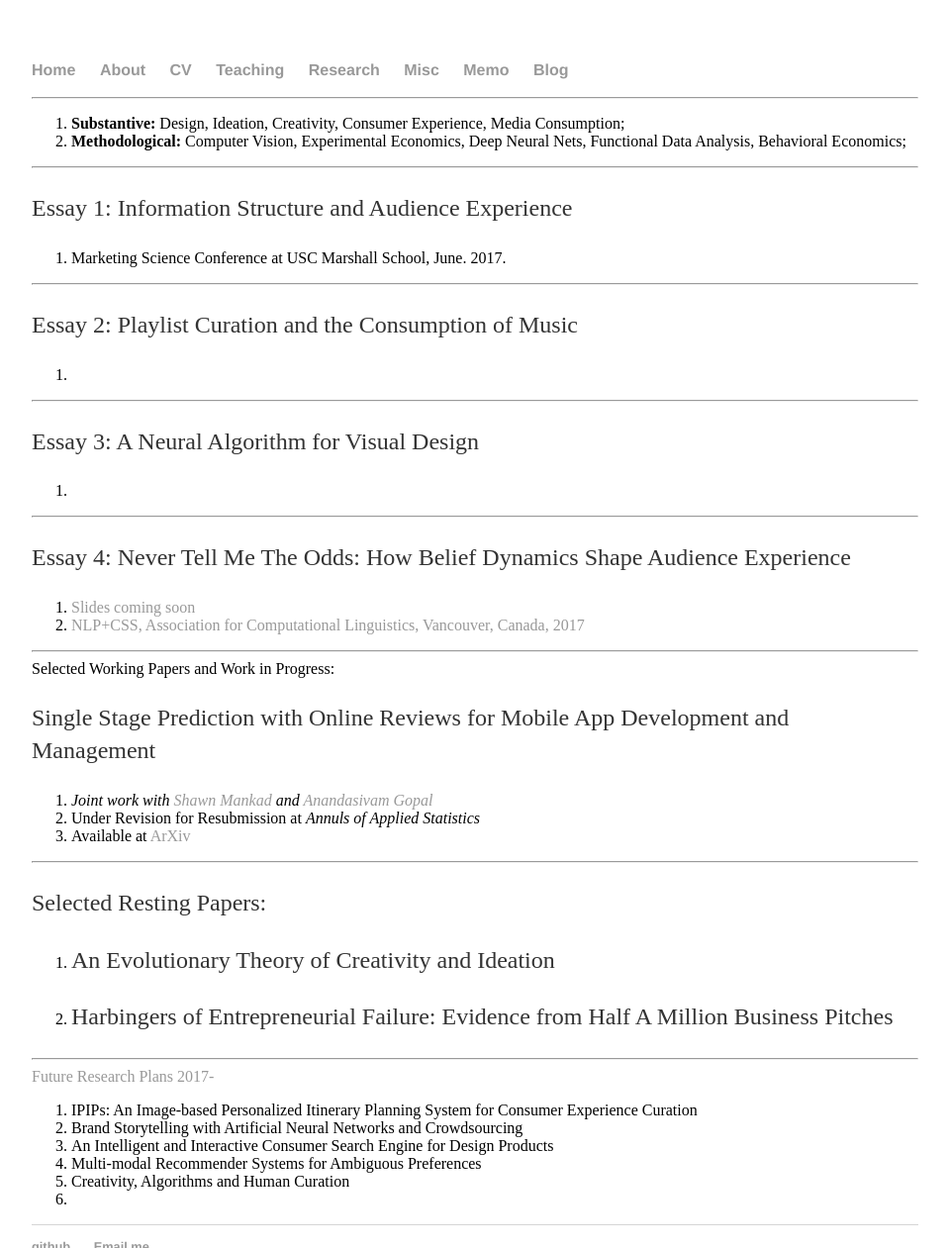
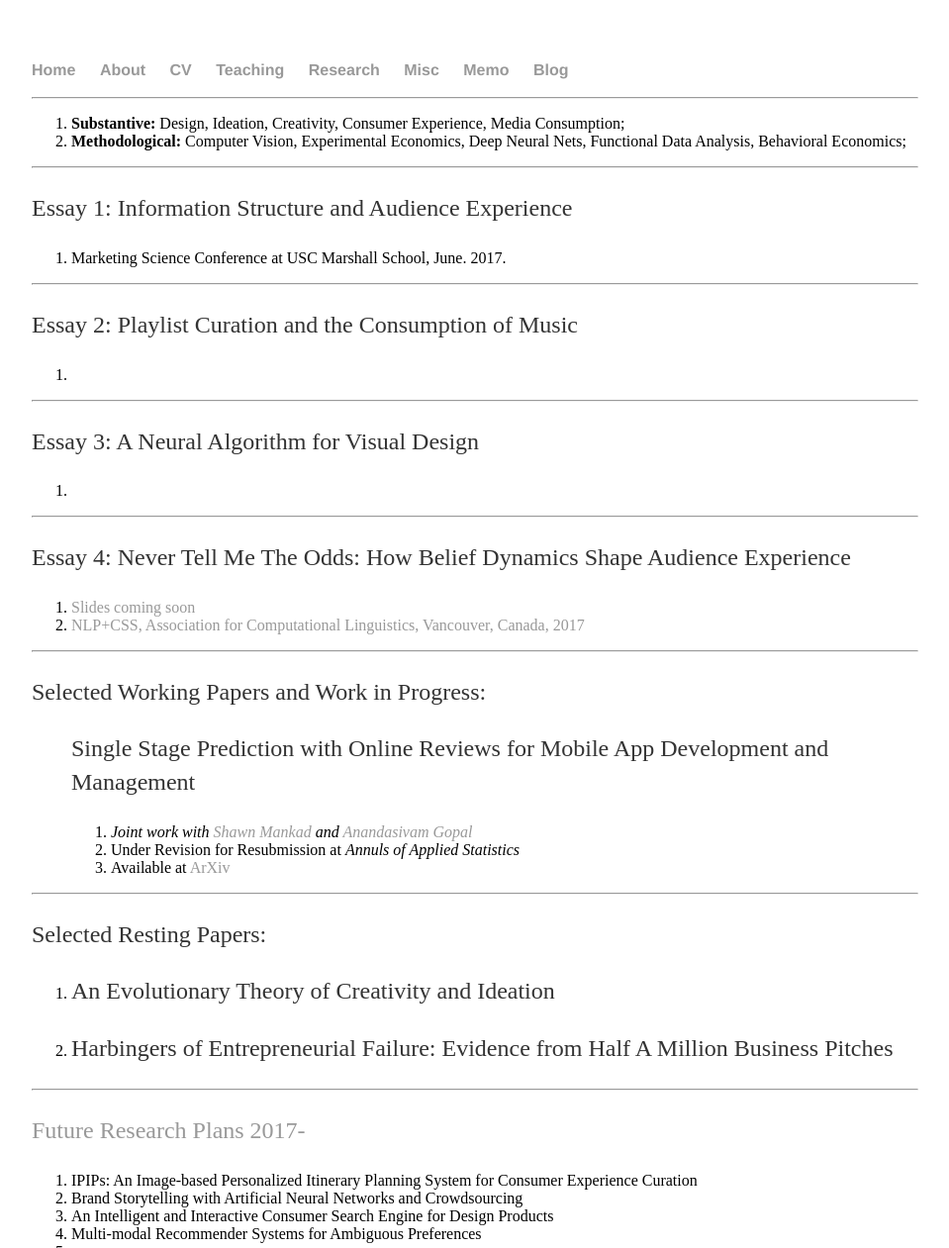
Before and after one commit to shenglih/shenglih.github.io, a Jekyll site: the page built from research/index.html, in a window 1280 px wide. Shown: the top 1261 px of the page at 99% size, without its empty margins (160-1119 px from the left). Built offline with Jekyll 4.4.1, drawn with Linux system fonts in a browser that asks for light colours; grey boxes are pictures that could not be loaded.

Commit message:
Update index.html

```diff
--- a/research/index.html
+++ b/research/index.html
@@ -39,14 +39,15 @@ title: Shengli Hu, Research
 
   <hr>
 
-  Selected Working Papers and Work in Progress:
-
+	<p>Selected Working Papers and Work in Progress:</p>
+	<ol>
 	<p> Single Stage Prediction with Online Reviews for Mobile App Development and Management</p>
 
   <ol>
     <li> <em> Joint work with <a href="http://mankad-research.hosting.cornell.edu">Shawn Mankad</a> and <a href="http://scholar.rhsmith.umd.edu/anandgopal/home?destination=home">Anandasivam Gopal</a> </em></li>
     <li> Under Revision for Resubmission at <em> Annuls of Applied Statistics </em></li>
 <li> Available at <a href="https://arxiv.org/"> ArXiv </a></li>
+	</ol>
 	</ol>
 
 	<hr>
@@ -57,13 +58,12 @@ title: Shengli Hu, Research
 		<li><p> Harbingers of Entrepreneurial Failure: Evidence from Half A Million Business Pitches </p></li>
 	</ol>
   <hr>
-	 <a href="https://www.dropbox.com/s/wj3mj8he6m8e4ls/ws.pdf?dl=0"> Future Research Plans 2017- </a>
+	 <p><a href="https://www.dropbox.com/s/wj3mj8he6m8e4ls/ws.pdf?dl=0"> Future Research Plans 2017- </a></p>
 	<ol>
 		<li> IPIPs: An Image-based Personalized Itinerary Planning System for Consumer Experience Curation</li>
 		<li> Brand Storytelling with Artificial Neural Networks and Crowdsourcing</li>
 		<li> An Intelligent and Interactive Consumer Search Engine for Design Products </li>
 		<li> Multi-modal Recommender Systems for Ambiguous Preferences </li>
-		<li> Creativity, Algorithms and Human Curation </li>
 		<li></li>
 	</ol>
 
```
